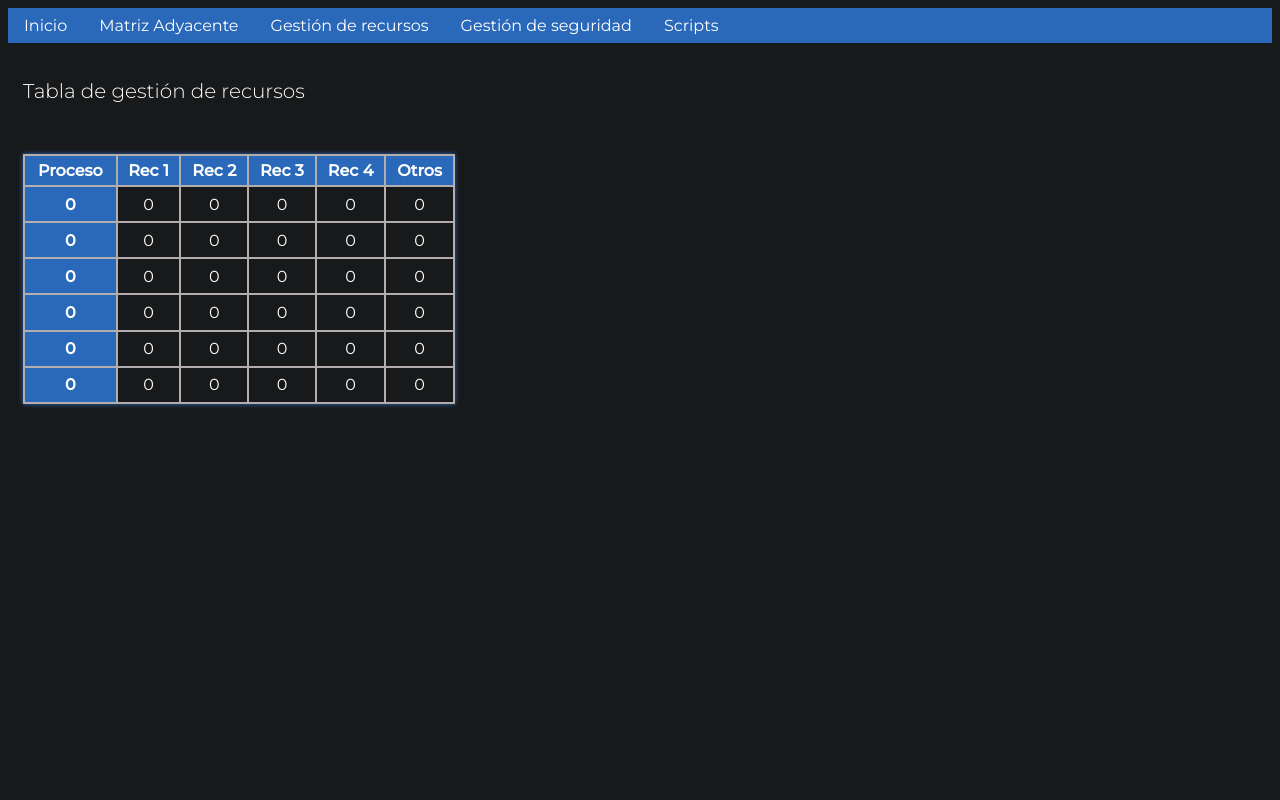
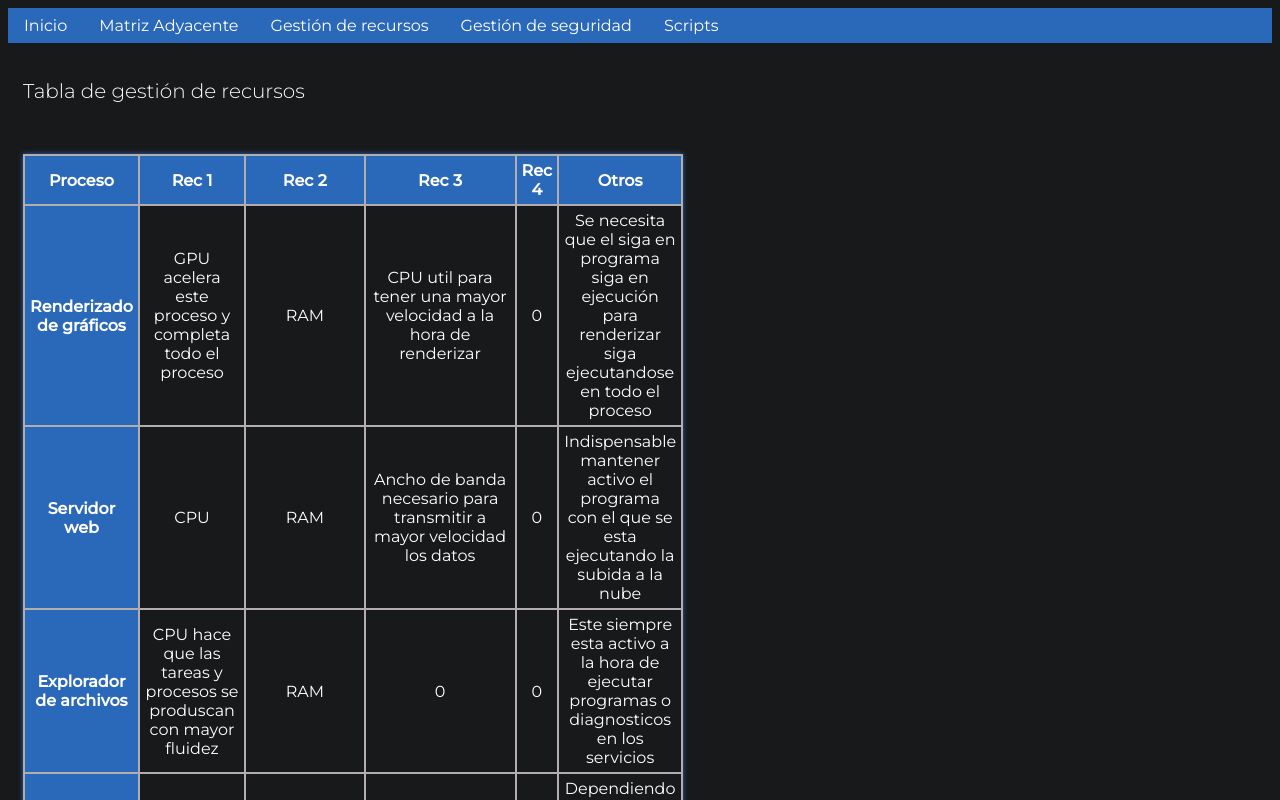
Before and after one commit to Zyeho/WebpageJS, a plain HTML site: page HTML JS/gestionr.html in a window 1280 px wide. Shown: the top 800 px of the page. Drawn offline with Linux system fonts and the light colour scheme.

Commit message:
Tabla de gestión de recursos modificada

```diff
--- a/HTML JS/gestionr.html
+++ b/HTML JS/gestionr.html
@@ -40,52 +40,44 @@
         </thead>
         <tbody>
             <tr>
-              <th>0</th>
+              <th>Renderizado de gráficos</th>
+              <td>GPU acelera este proceso y completa todo el proceso</td>
+              <td>RAM</td>
+              <td>CPU util para tener una mayor velocidad a la hora de renderizar</td>
+              <td>0</td>
+              <td>Se necesita que el siga en programa siga en ejecución para renderizar siga ejecutandose en todo el proceso</td>
+            </tr>
+            <tr>
+              <th>Servidor web</th>
+              <td>CPU</td>
+              <td>RAM</td>
+              <td>Ancho de banda necesario para transmitir a mayor velocidad los datos</td>
+              <td>0</td>
+              <td>Indispensable mantener activo el programa con el que se esta ejecutando la subida a la nube</td>
+            </tr>
+            <tr>
+              <th>Explorador de archivos</th>
+              <td>CPU hace que las tareas y procesos se produscan con mayor fluidez</td>
+              <td>RAM</td>
               <td>0</td>
               <td>0</td>
-              <td>0</td>
-              <td>0</td>
-              <td>0</td>
+              <td>Este siempre esta activo a la hora de ejecutar programas o diagnosticos en los servicios</td>
             </tr>
             <tr>
-              <th>0</th>
+              <th>Videojuegos</th>
+              <td>CPU al tener mas nucleos se optimizan las velocidades de carga y uso del mismo</td>
+              <td>GPU util para construir toda la arquitetura grafica necesaria</td>
+              <td>Almacenamiento se necesita disponer de espacio libre para ejecutar con facilidad el programa</td>
               <td>0</td>
-              <td>0</td>
-              <td>0</td>
-              <td>0</td>
-              <td>0</td>
+              <td>Dependiendo de la calidad grafica se necesitan más recursos dentro del sistema, en algunos casos es necesario algún sistema operativo diferentes</td>
             </tr>
             <tr>
-              <th>0</th>
+              <th>Reproductor de video</th>
+              <td>Códecs de video y audio, util para reproducir diferentes formatos de video y audio con gran facilidad</td>
+              <td>GPU con una GPU moderna se logra alivianar la carga del procesador, dejando una reproduccion de video más limpia</td>
+              <td>Almacenamiento indispensable para guardar todos los archivos multimedia</td>
               <td>0</td>
-              <td>0</td>
-              <td>0</td>
-              <td>0</td>
-              <td>0</td>
-            </tr>
-            <tr>
-              <th>0</th>
-              <td>0</td>
-              <td>0</td>
-              <td>0</td>
-              <td>0</td>
-              <td>0</td>
-            </tr>
-            <tr>
-              <th>0</th>
-              <td>0</td>
-              <td>0</td>
-              <td>0</td>
-              <td>0</td>
-              <td>0</td>
-            </tr>
-            <tr>
-              <th>0</th>
-              <td>0</td>
-              <td>0</td>
-              <td>0</td>
-              <td>0</td>
-              <td>0</td>
+              <td>A la hora de reproducir videos en mayor calidad es necesario tener los recursos de Hardware más modernos</td>
             </tr>
         </tbody>
     </table>
```
